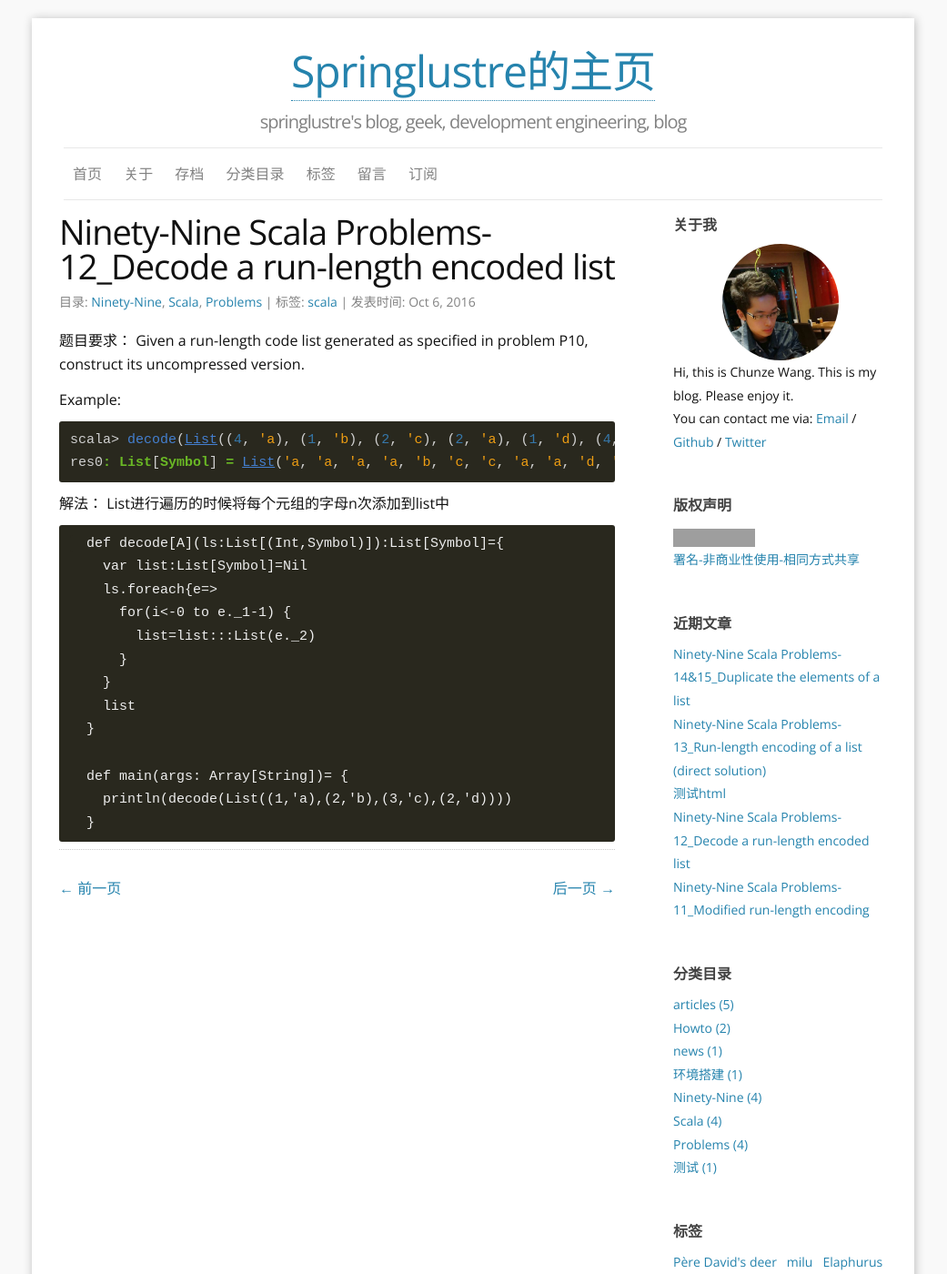
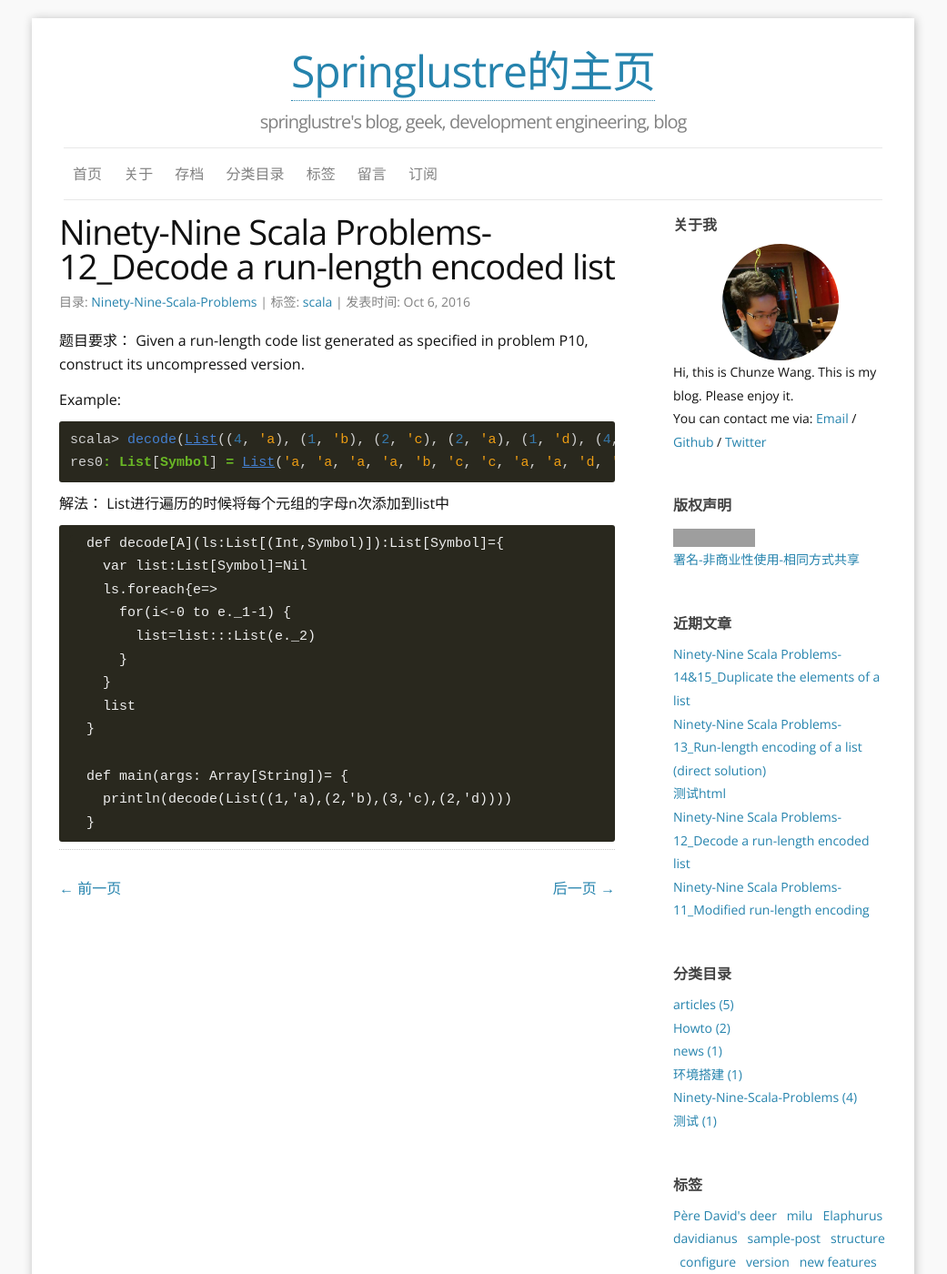
Before and after one commit to springlustre/springlustre.github.io, a Jekyll site: the page built from _posts/2016-10-06-Ninety-Nine Scala Problems-12_Decode a run-length encoded list..md, in a window 1280 px wide and 1400 px high. Shown: the whole window at 91% size, without its empty margins (120-1161 px from the left). Built offline with Jekyll 4.4.1, drawn with Linux system fonts in a browser that asks for light colours; comment, search, counter and statistics services are not loaded; grey boxes are pictures that could not be loaded.

Commit message:
14 and 15

```diff
--- a/_posts/2016-10-06-Ninety-Nine Scala Problems-12_Decode a run-length encoded list..md
+++ b/_posts/2016-10-06-Ninety-Nine Scala Problems-12_Decode a run-length encoded list..md
@@ -2,7 +2,7 @@
 layout: post
 title: Ninety-Nine Scala Problems-12_Decode a run-length encoded list
 excerpt: "the 12th of Ninety-Nine Scala Problems: Modified run-length encoding. scala-99题的第12道"
-categories: Ninety-Nine Scala Problems
+categories: Ninety-Nine-Scala-Problems
 tags: [scala]
 comments: true
 ---
```
Also changed, not shown: _posts/2016-10-05-Ninety-Nine Scala Problems-11_Modified run-length encoding.md (+1 -1 lines), _posts/2016-10-07-Ninety-Nine Scala Problems-13_Run-length encoding of a list (direct solution).md (+1 -1 lines), _posts/2016-10-08-Ninety-Nine Scala Problems-14&15_Duplicate the elements of a list.md (+1 -1 lines).
